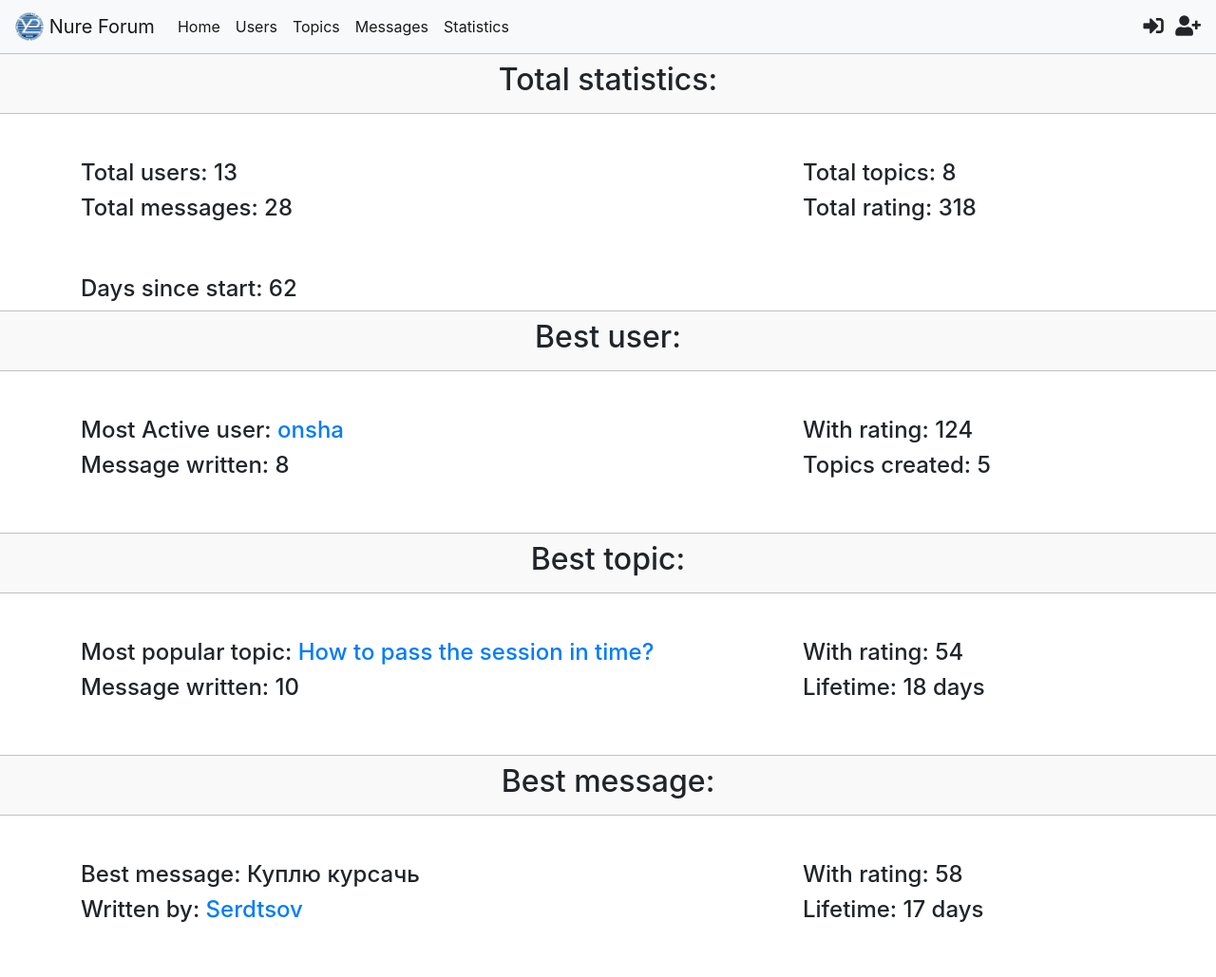
After one commit to OnshaBogdan/NureForum, a Django app: page /statistics/ in a window 1280 px wide. The commit adds this page. Shown: the whole page at 95% size. Run offline with Django 3.2, Linux system fonts and the light colour scheme; data comes from the database, SQL or seed files in the repository; both versions use the stored data as it was after the commit; some libraries are stand-ins or nearby versions.

Commit message:
forum statistics view added message, topic filter forms modified

```diff
--- /dev/null
+++ b/forumengine/templates/forumengine/statistics_template.html
@@ -0,0 +1,66 @@
+{% extends 'base.html'%}
+
+{%block content%}
+<div class="container-fluid title-container">
+    <h2 class="text-center mt-2 mb-3">Total statistics: </h2>
+</div>
+
+<div class="container container-fluid mt-5">
+    <div class="row">
+        <div class="col-8"><h4>Total users: {{users_count}}</h4></div>
+        <div class="col"><h4>Total topics: {{topics_count}}</h4></div>
+    </div>
+    <div class="row mb-5">
+        <div class="col-8"><h4>Total messages: {{messages_count}}</h4></div>
+        <div class="col"><h4>Total rating: {{rating_count}}</h4></div>
+    </div>
+    <div class="row">
+        <div class="col"><h4>Days since start: {{date_of_create}}</h4></div>
+
+    </div>
+
+</div>
+<div class="container-fluid title-container">
+    <h2 class="text-center mt-2 mb-3">Best user: </h2>
+</div>
+<div class="container container-fluid mt-5 mb-5">
+   <div class="row">
+       <div class="col-8"><h4>Most Active user: <a href="{{ best_user.get_absolute_url }}">{{best_user}}</a></h4></div>
+       <div class="col"><h4>With rating: {{max_rating}}</h4></div>
+   </div>
+    <div class="row">
+        <div class="col-8"><h4>Message written: {{msg_written}}</h4></div>
+       <div class="col"><h4>Topics created: {{topics_created}}</h4></div>
+    </div>
+
+</div>
+<div class="container-fluid title-container">
+    <h2 class="text-center mt-2 mb-3">Best topic: </h2>
+</div>
+<div class="container container-fluid mt-5 mb-5">
+   <div class="row">
+       <div class="col-8"><h4>Most popular topic: <a href="{{ best_topic.get_absolute_url }}">{{best_topic}}</a></h4></div>
+       <div class="col"><h4>With rating: {{max_rating_topic}}</h4></div>
+   </div>
+    <div class="row">
+        <div class="col-8"><h4>Message written: {{msg_written_topic}}</h4></div>
+       <div class="col"><h4>Lifetime: {{best_topic_lifetime}} days</h4></div>
+    </div>
+
+</div>
+</div>
+<div class="container-fluid title-container">
+    <h2 class="text-center mt-2 mb-3">Best message: </h2>
+</div>
+<div class="container container-fluid mt-5 mb-5">
+   <div class="row">
+       <div class="col-8"><h4>Best message: {{best_message}}</h4></div>
+       <div class="col"><h4>With rating: {{max_rating_message}}</h4></div>
+   </div>
+    <div class="row">
+        <div class="col-8"><h4>Written by: <a href="{{best_message_author.get_absolute_url}}">{{best_message_author}}</a></h4></div>
+       <div class="col"><h4>Lifetime: {{best_message_lifetime}} days</h4></div>
+    </div>
+
+</div>
+{%endblock%}
--- a/forumengine/urls.py
+++ b/forumengine/urls.py
@@ -18,4 +18,5 @@ urlpatterns = [
     path('msg/delete/<int:message_id>/', delete_message, name='message_delete_url'),
     path('msg/vote/', VoteMessage.as_view(), name='vote_message_url'),
     path('msg/best/', BestMessages.as_view(), name='best_messages_url'),
+    path('statistics/', Statistics.as_view(), name='statistics_url'),
 ]
--- a/forumengine/views.py
+++ b/forumengine/views.py
@@ -4,13 +4,15 @@ from django.shortcuts import get_object_or_404
 from forumengine.models import *
 from forumengine.utils import *
 from django.core.paginator import Paginator
+from django.core.exceptions import PermissionDenied
 from django.db.models import Q
 from django.contrib.auth.mixins import LoginRequiredMixin
 from django.contrib.auth import authenticate, login, logout
 from .forms import *
-from django.db.models import Count
+from django.db.models import Count, Sum, Avg, Max
+from django.db.models.functions import Length, Lower
 import datetime
-
+from django.utils import timezone
 
 class CategoryDetail(View):
 
@@ -111,7 +113,7 @@ class BestMessages(View):
 
             return date
 
-        def message_filter(user, time_range, lowest, highest):
+        def message_filter(user, time_range, lowest, highest, order):
             date_now = datetime.datetime.now()
             messages = Message.objects.all()
             if lowest is None:
@@ -124,7 +126,17 @@ class BestMessages(View):
 
             if lowest < highest:
                 messages = messages.filter(rating__range=(lowest, highest))
-            messages = messages.order_by('-rating')
+
+            if order == 'Message':
+                messages = messages.order_by(Length('body').asc())
+            elif order == 'Author':
+                messages = messages.order_by(Lower('author').asc())
+            elif order == 'Topic':
+                messages = messages.order_by('-topic')
+            elif order == 'Rating':
+                messages = messages.order_by('-rating')
+            elif order == 'Date of pub':
+                messages = messages.order_by('-date_of_pub')
             return messages
 
         form = MessageFilterForm(request.POST)
@@ -134,6 +146,7 @@ class BestMessages(View):
             time_range = time_range_to_date(form.cleaned_data['time_range'])
             lowest_rating = form.cleaned_data['lowest_rating']
             highest_rating = form.cleaned_data['highest_rating']
+            order = form.cleaned_data['order']
             if lowest_rating is None:
                 lowest_rating = -100
             if highest_rating is None:
@@ -143,7 +156,7 @@ class BestMessages(View):
                 user = ForumUser.objects.get(username=username)
             except forumengine.models.ForumUser.DoesNotExist:
                 user = None
-            messages = message_filter(user, time_range, lowest_rating, highest_rating)
+            messages = message_filter(user, time_range, lowest_rating, highest_rating, order)
 
             context = {
                 'message_list': messages,
@@ -283,19 +296,25 @@ class UserUpdate(LoginRequiredMixin, View):
     def get(self, request, id):
         obj = get_object_or_404(ForumUser, id=id)
         bound_form = self.model_form(instance=obj)
-        return render(request, self.template, context={'form': bound_form, self.model.__name__.lower(): obj})
 
-    def post(self, request, id):
-        obj = self.model.objects.get(id=id)
-        bound_form = self.model_form(request.POST, instance=obj)
+        user = ForumUser.objects.get(username=request.user.username)
+        if user == obj:
+            return render(request, self.template, context={'form': bound_form, self.model.__name__.lower(): obj})
+        else:
+            raise PermissionDenied
 
-        if bound_form.is_valid():
-            new_obj = bound_form.save()
-            ps = request.POST.get('password')
-            new_obj.set_password(ps)
-            new_obj.save()
-            return redirect(new_obj)
-        return render(request, self.template, context={'form': bound_form, self.model.__name__.lower(): obj})
+
+def post(self, request, id):
+    obj = self.model.objects.get(id=id)
+    bound_form = self.model_form(request.POST, instance=obj)
+
+    if bound_form.is_valid():
+        new_obj = bound_form.save()
+        ps = request.POST.get('password')
+        new_obj.set_password(ps)
+        new_obj.save()
+        return redirect(new_obj)
+    return render(request, self.template, context={'form': bound_form, self.model.__name__.lower(): obj})
 
 
 class MessageUpdate(LoginRequiredMixin, View):
@@ -323,6 +342,50 @@ class MessageUpdate(LoginRequiredMixin, View):
             new_obj = bound_form.save()
             return redirect(new_obj.topic)
         return render(request, self.template, context={'form': bound_form, self.model.__name__.lower(): message})
+
+
+class Statistics(View):
+    def get(self, request):
+        users_count = ForumUser.objects.all().count()
+        topics_count = Topic.objects.all().count()
+        messages_count = Message.objects.all().count()
+        rating_count = Message.objects.all().aggregate(Sum('rating'))
+        date_of_create = datetime.datetime.now() - datetime.datetime.strptime('2018 10 15', '%Y %m %d')
+
+        max_rating = ForumUser.objects.all().aggregate(Max('rating'))['rating__max']
+        best_user = ForumUser.objects.get(rating=max_rating)
+        msg_written = Message.objects.filter(author=best_user).count()
+        topics_created = Topic.objects.filter(author=best_user).count()
+
+        max_rating_topic = Topic.objects.all().aggregate(Max('rating'))['rating__max']
+        best_topic = Topic.objects.get(rating=max_rating_topic)
+        msg_written_topic = Message.objects.filter(topic=best_topic).count()
+        best_topic_lifetime = timezone.now()- best_topic.date_of_pub
+
+        max_rating_message = Message.objects.all().aggregate(Max('rating'))['rating__max']
+        best_message = Message.objects.get(rating=max_rating_message)
+        best_message_lifetime = timezone.now()- best_message.date_of_pub
+
+        context = {
+            'users_count': users_count,
+            'topics_count': topics_count,
+            'messages_count': messages_count,
+            'rating_count': rating_count['rating__sum'],
+            'date_of_create': date_of_create.days,
+            'max_rating': max_rating,
+            'best_user': best_user,
+            'msg_written': msg_written,
+            'topics_created': topics_created,
+            'best_topic':best_topic,
+            'max_rating_topic':max_rating_topic,
+            'msg_written_topic':msg_written_topic,
+            'best_topic_lifetime':best_topic_lifetime.days,
+            'max_rating_message':max_rating_message,
+            'best_message':best_message.body,
+            'best_message_lifetime':best_message_lifetime.days,
+            "best_message_author": best_message.author
+        }
+        return render(request, 'forumengine/statistics_template.html', context=context)
 
 
 def users_list(request):
--- a/templates/base.html
+++ b/templates/base.html
@@ -49,6 +49,9 @@
             </li>
             <li class="nav-item active">
                 <a class="nav-link" href="{% url 'best_messages_url'%}">Messages</a>
+            </li>
+            <li class="nav-item active">
+                <a class="nav-link" href="{% url 'statistics_url'%}">Statistics</a>
             </li>
 
 
```
Also changed, not shown: forumengine/forms.py (+9 -3 lines), db.sqlite3.
